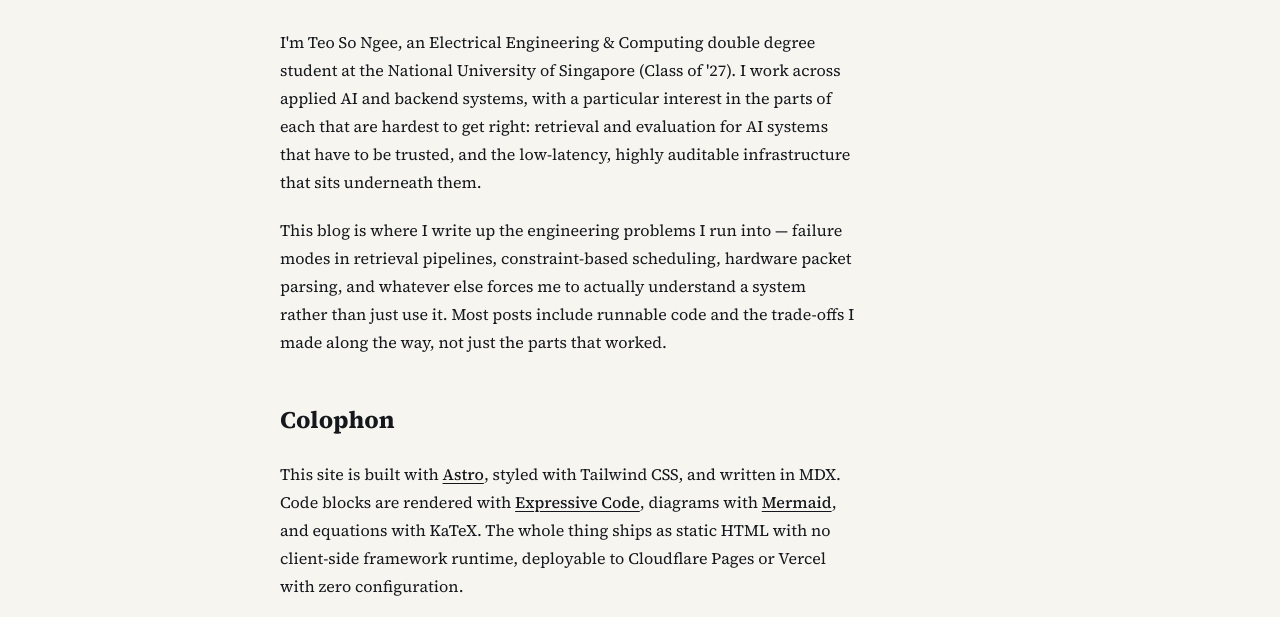
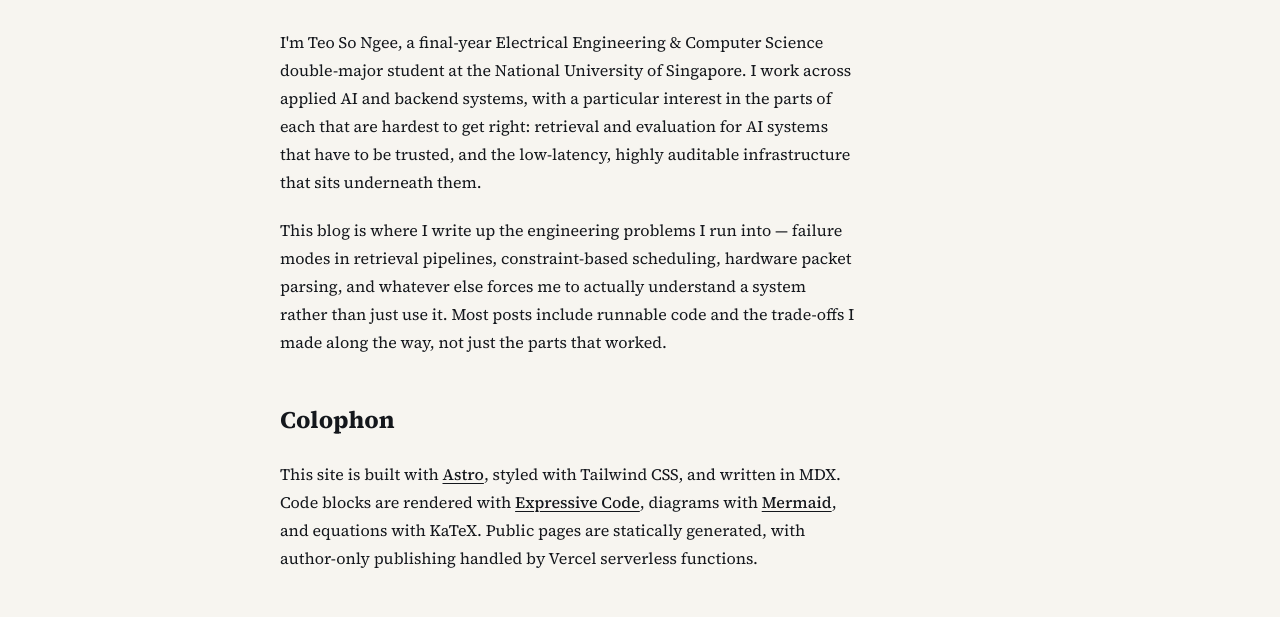
Before and after one commit to JohnTeo2002/songee-blog, an Astro site: page /about in a window 1280 px wide. Shown: the part 169-786 px from the top of the page. Built offline with nearby package versions, Linux system fonts and the light colour scheme; Astro itself is replaced by a stand-in of ours.

Commit message:
content: refresh author profile and site description
Update the author bio and site tagline, and make the About page's deployment description reflect the Vercel-only publishing API.

Co-authored-by: Copilot <223556219+Copilot@users.noreply.github.com>

```diff
--- a/src/consts.ts
+++ b/src/consts.ts
@@ -12,7 +12,7 @@ export const AUTHOR_NAME = "Teo So Ngee";
 export const SITE_TITLE = "Teo So Ngee — Engineering & Systems";
 
 export const SITE_DESCRIPTION =
-  "Electrical Engineering & Computing at NUS ('27). Writing about Applied AI, backend systems, distributed architectures, and low-latency engineering.";
+  "AI Software Engineer. EE & CS @ NUS. Exploring Applied AI, Agentic Systems, Software Engineering, and IoT.";
 
 export const TAGLINE = SITE_DESCRIPTION;
 
--- a/src/pages/about.astro
+++ b/src/pages/about.astro
@@ -9,9 +9,9 @@ import { AUTHOR_NAME, SOCIAL_LINKS } from "@/consts";
 
     <div class="prose-article prose mt-8">
       <p>
-        I'm {AUTHOR_NAME}, an Electrical Engineering &amp; Computing double
-        degree student at the National University of Singapore (Class of
-        '27). I work across applied AI and backend systems, with a
+        I'm {AUTHOR_NAME}, a final-year Electrical Engineering &amp; Computer
+        Science double-major student at the National University of Singapore. I
+        work across applied AI and backend systems, with a
         particular interest in the parts of each that are hardest to get
         right: retrieval and evaluation for AI systems that have to be
         trusted, and the low-latency, highly auditable infrastructure that
@@ -32,9 +32,8 @@ import { AUTHOR_NAME, SOCIAL_LINKS } from "@/consts";
         styled with Tailwind CSS, and written in MDX. Code blocks are
         rendered with <a href="https://expressive-code.com/" target="_blank" rel="noopener noreferrer">Expressive Code</a>,
         diagrams with <a href="https://mermaid.js.org/" target="_blank" rel="noopener noreferrer">Mermaid</a>,
-        and equations with KaTeX. The whole thing ships as static HTML with
-        no client-side framework runtime, deployable to Cloudflare Pages or
-        Vercel with zero configuration.
+        and equations with KaTeX. Public pages are statically generated, with
+        author-only publishing handled by Vercel serverless functions.
       </p>
 
       <h2>Get in touch</h2>
```
